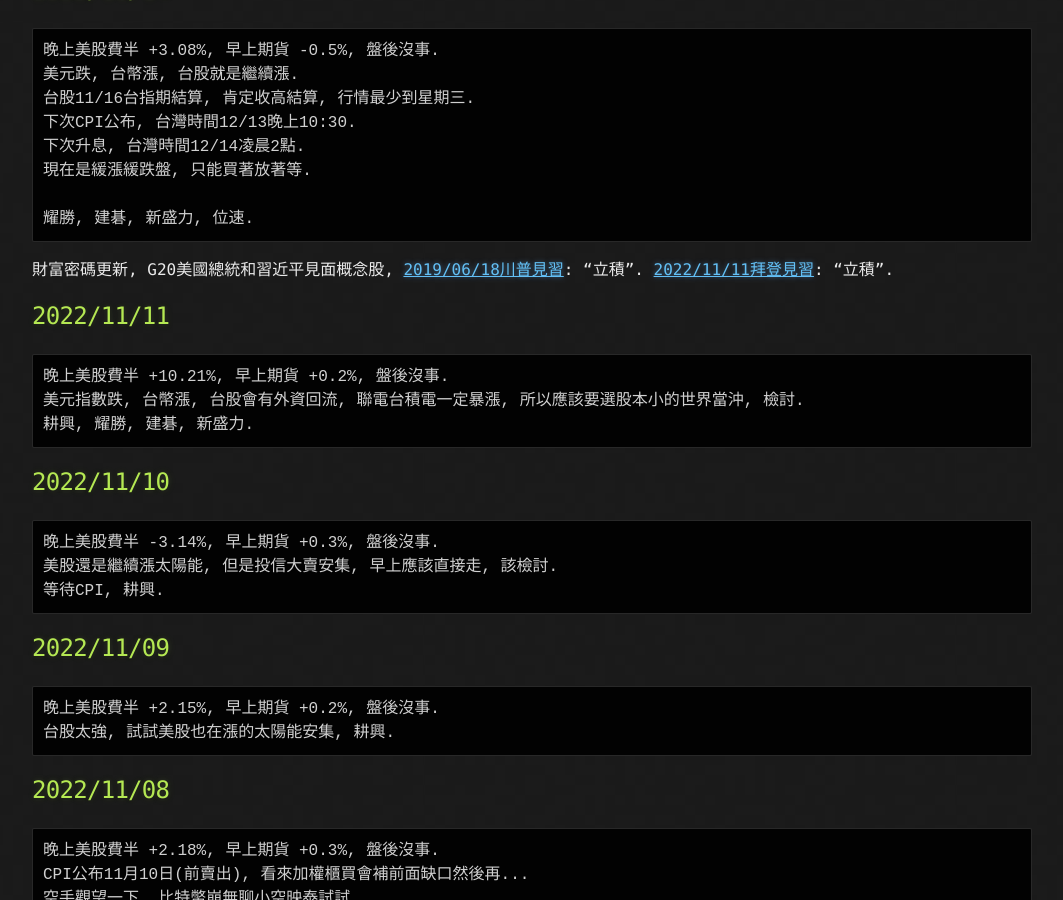
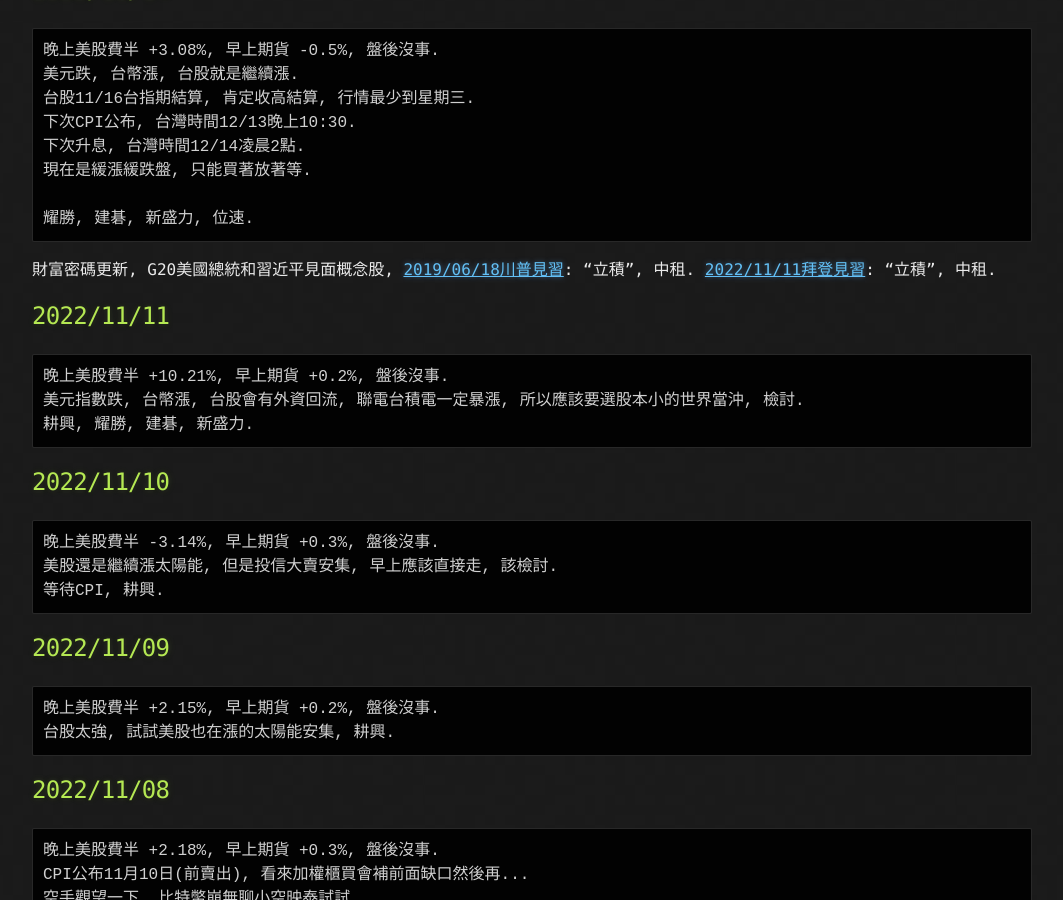
Before and after one commit to lepg5487/Stock_God, a Jekyll site: the page built from index.md, in a window 1280 px wide and 900 px high, scrolled down 510 px. Shown: the whole window, without its empty margins (108-1171 px from the left). Built offline with Jekyll 4.4.1, drawn with Linux system fonts in a browser that asks for light colours; our own code applies the rules of GitHub Pages for plain Markdown files.

Commit message:
Update index.md

````diff
--- a/index.md
+++ b/index.md
@@ -24,8 +24,8 @@
 耀勝, 建碁, 新盛力, 位速.
 ```
 財富密碼更新, G20美國總統和習近平見面概念股,
-[2019/06/18川普見習](https://ec.ltn.com.tw/article/breakingnews/2826594): "立積".
-[2022/11/11拜登見習](https://udn.com/news/story/6813/6756614): "立積".
+[2019/06/18川普見習](https://ec.ltn.com.tw/article/breakingnews/2826594): "立積", 中租.
+[2022/11/11拜登見習](https://udn.com/news/story/6813/6756614): "立積", 中租.
 
 
 ## 2022/11/11
````
